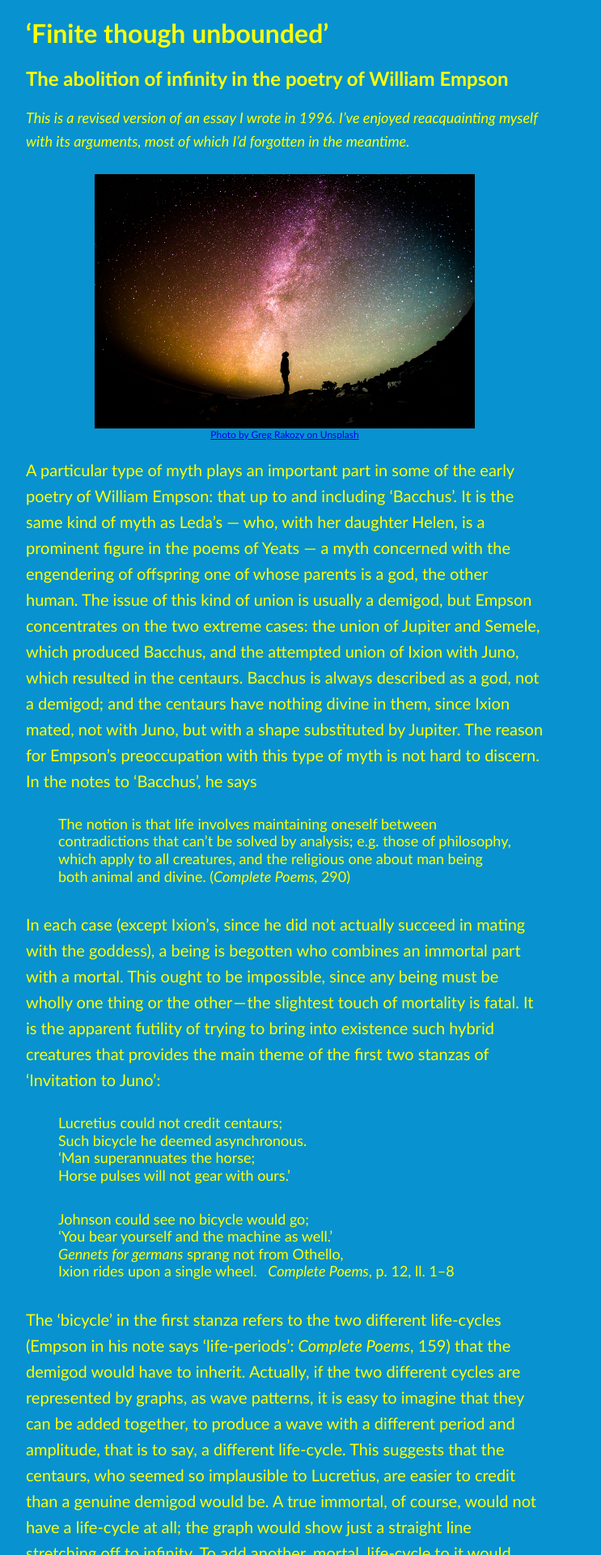
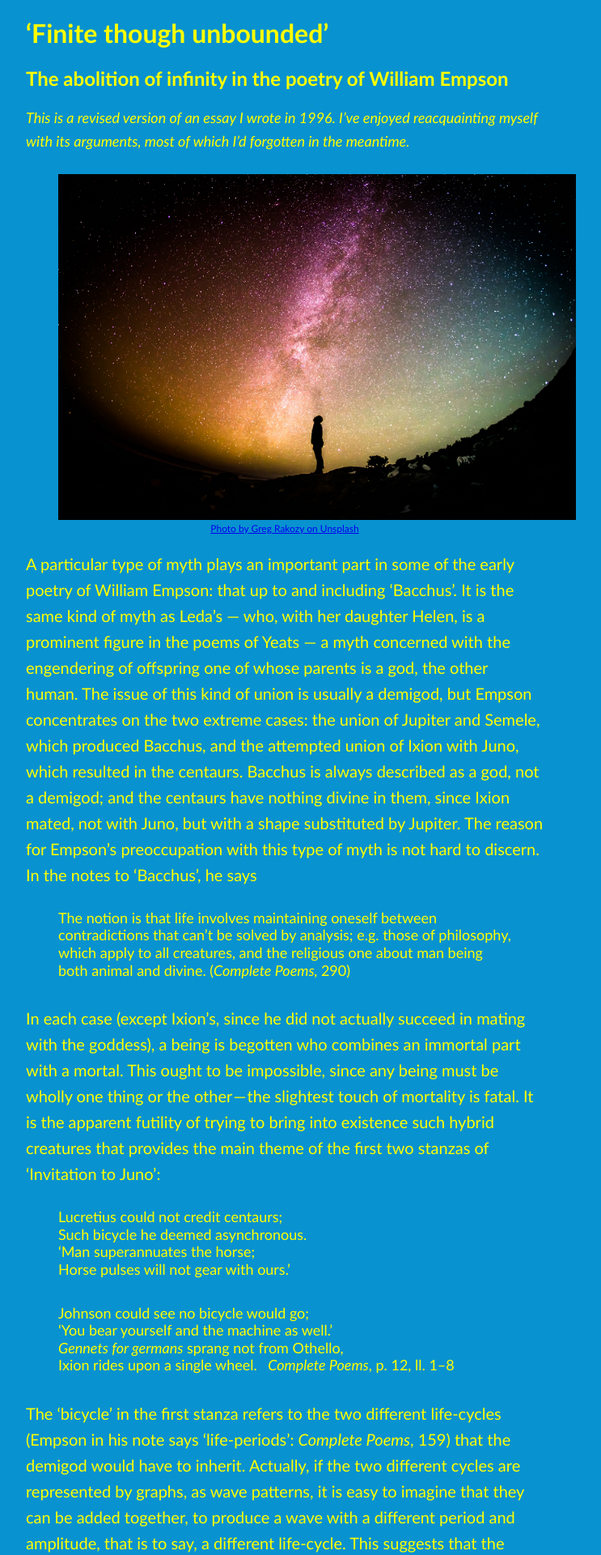
Before and after one commit to artkavanagh/github.io, a Jekyll site: the page finite-though-unbounded.html, which Jekyll copies as it is, in a window 1280 px wide. Shown: the top 1920 px of the page at 81% size, without its empty margins (288-1031 px from the left). Built offline with Jekyll 4.4.1, drawn with Linux system fonts in a browser that asks for light colours.

Commit message:
Update akstyles.css

```diff
--- a/assets/css/akstyles.css
+++ b/assets/css/akstyles.css
@@ -30,12 +30,6 @@ html, body {
         text-align: center;
         font-size: 12px;
       }
-      img {
-	    display: block ;
-	    margin-left: auto ;
-	    margin-right: auto ;
-	    width: 84% ;
-	}
       figcaption {
 			margin: 0, 0 ;
 			text-align: center ;
```
